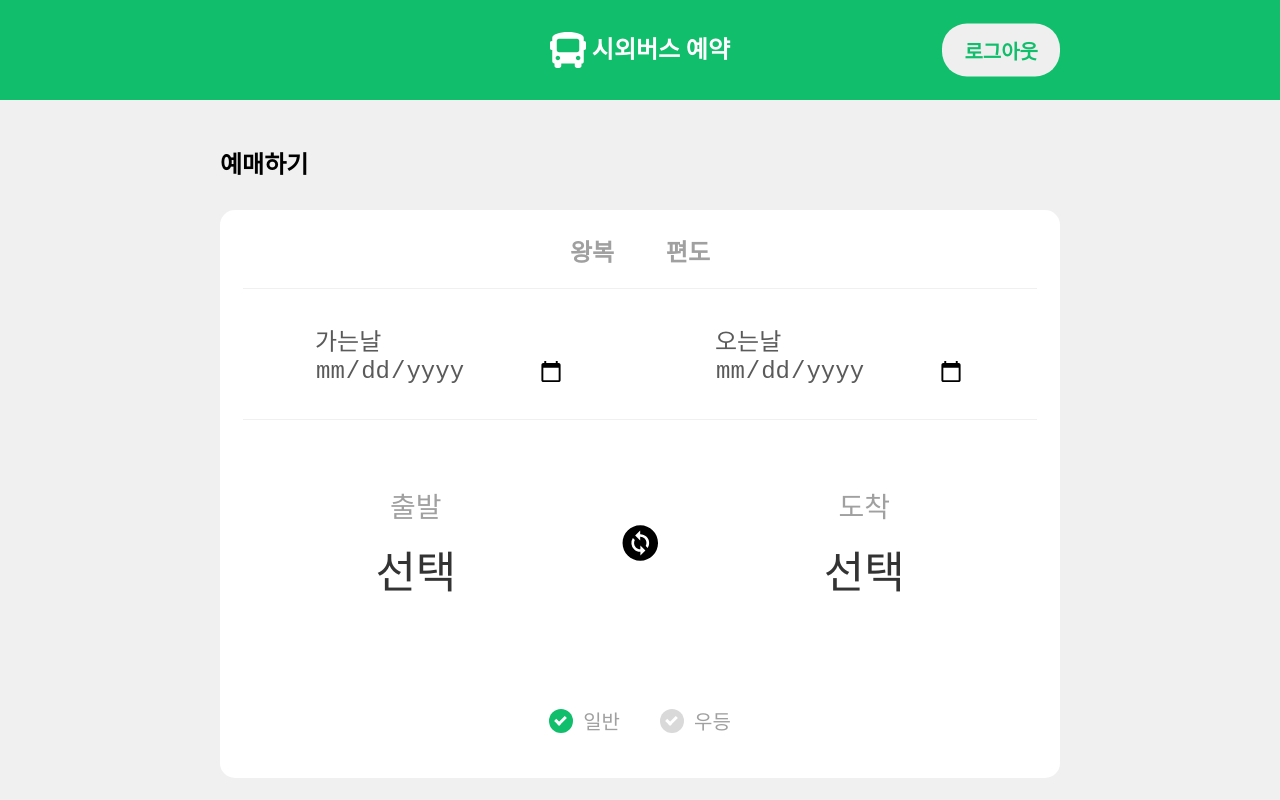
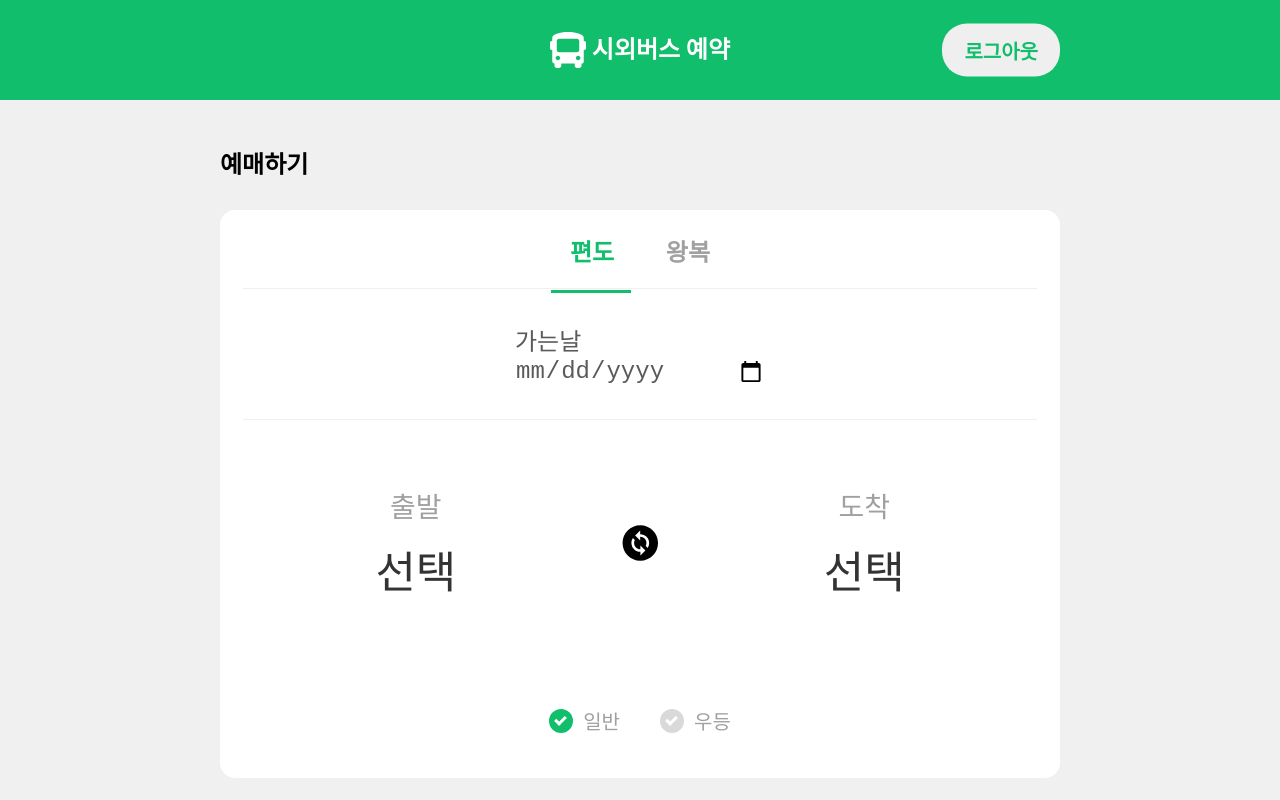
Before and after one commit to Anjiwoong/React-Bus-Reservation, a React (Create React App) app: page / in a window 1280 px wide. Shown: the top 800 px of the page. Built offline with nearby package versions, Linux system fonts and the light colour scheme; sample sign-in values are in the browser's storage.

Commit message:
체크버튼, 날짜 데이터 redux slice저장까지

```diff
--- a/src/components/UI/Button.js
+++ b/src/components/UI/Button.js
@@ -1,7 +1,7 @@
 import React from 'react';
 import styled from 'styled-components';
 
-const Button = (props) => {
+const Button = props => {
   return <ButtonWrap {...props}>{props.children}</ButtonWrap>;
 };
 
--- a/src/components/home/DateSelectors.js
+++ b/src/components/home/DateSelectors.js
@@ -1,20 +1,37 @@
+import { useDispatch, useSelector } from 'react-redux';
 import styled from 'styled-components';
+import { ticketActions } from '../../store/ticket-slice';
 
 const DateSelectors = () => {
+  const oneway = useSelector(state => state.ticket.oneway);
+  const today = new Date().toISOString().slice(0, 10);
+  const dispatch = useDispatch();
+
+  const changeStartDateHandler = e =>
+    dispatch(ticketActions.setStartDate(e.target.value));
+
+  const changeArrivalDateHandler = e =>
+    dispatch(ticketActions.setArrivalDate(e.target.value));
+
   return (
     <Wrapper>
       <DateInput
-        type='date'
-        data-placeholder='가는날'
+        type="date"
+        data-placeholder="가는날"
         required
-        aria-required='true'
+        aria-required="true"
+        min={today}
+        onChange={changeStartDateHandler}
       />
-      <DateInput
-        type='date'
-        data-placeholder='오는날'
-        required
-        aria-required='true'
-      />
+      {!oneway && (
+        <DateInput
+          type="date"
+          data-placeholder="오는날"
+          required
+          aria-required="true"
+          onChange={changeArrivalDateHandler}
+        />
+      )}
     </Wrapper>
   );
 };
--- a/src/components/home/TicketButtons.js
+++ b/src/components/home/TicketButtons.js
@@ -1,12 +1,26 @@
-import styled from 'styled-components';
+import { useDispatch, useSelector } from 'react-redux';
+import { ticketActions } from '../../store/ticket-slice';
+
+import styled, { css } from 'styled-components';
 import Button from '../UI/Button';
 
 const TicketButtons = () => {
+  const dispatch = useDispatch();
+  const oneway = useSelector(state => state.ticket.oneway);
+
+  const oneWayHandler = () => dispatch(ticketActions.changeWay('oneway'));
+
+  const roundTripHandler = () => dispatch(ticketActions.changeWay('roundTrip'));
+
   return (
     <Wrapper>
       <div>
-        <TicketButton>왕복</TicketButton>
-        <TicketButton>편도</TicketButton>
+        <TicketButton toggle={oneway} onClick={oneWayHandler}>
+          편도
+        </TicketButton>
+        <TicketButton toggle={!oneway} onClick={roundTripHandler}>
+          왕복
+        </TicketButton>
       </div>
     </Wrapper>
   );
@@ -29,8 +43,24 @@ const TicketButton = styled(Button)`
   background: ${({ theme }) => theme.color.white};
   font-size: ${({ theme }) => theme.size.text};
   font-weight: bold;
-  color: ${({ theme }) => theme.color.gray2};
+  color: ${props =>
+    props.toggle ? props.theme.color.primaryColor : props.theme.color.gray2};
   cursor: pointer;
+  position: relative;
+  ${props =>
+    props.toggle &&
+    css`
+      &::after {
+        content: '';
+        width: 80px;
+        height: 3px;
+        background: ${({ theme }) => theme.color.primaryColor};
+        position: absolute;
+        bottom: -70%;
+        left: -50%;
+        transform: translateX(3px);
+      }
+    `}
 `;
 
 export default TicketButtons;
--- a/src/index.js
+++ b/src/index.js
@@ -6,13 +6,17 @@ import { ThemeProvider } from 'styled-components';
 import theme from './style/theme';
 import GlobalStyle from './style/global';
 import { AuthContextProvider } from './store/auth-context';
+import { Provider } from 'react-redux';
+import store from './store';
 
 const root = ReactDOM.createRoot(document.getElementById('root'));
 root.render(
   <ThemeProvider theme={theme}>
     <AuthContextProvider>
       <BrowserRouter>
-        <App />
+        <Provider store={store}>
+          <App />
+        </Provider>
         <GlobalStyle />
       </BrowserRouter>
     </AuthContextProvider>
--- /dev/null
+++ b/src/store/index.js
@@ -0,0 +1,10 @@
+import { configureStore } from '@reduxjs/toolkit';
+import ticketSlice from './ticket-slice';
+
+const store = configureStore({
+  reducer: {
+    ticket: ticketSlice.reducer,
+  },
+});
+
+export default store;
--- /dev/null
+++ b/src/store/ticket-slice.js
@@ -0,0 +1,33 @@
+import { createSlice } from '@reduxjs/toolkit';
+
+const initialState = {
+  oneway: true,
+  date: {
+    start: '',
+    arrival: '',
+  },
+  location: {
+    start: '',
+    arrival: '',
+  },
+  premium: false,
+};
+
+const ticketSlice = createSlice({
+  name: 'ticket',
+  initialState,
+  reducers: {
+    changeWay(state, action) {
+      state.oneway = action.payload === 'oneway';
+    },
+    setStartDate(state, action) {
+      state.date.start = action.payload;
+    },
+    setArrivalDate(state, action) {
+      state.date.arrival = action.payload;
+    },
+  },
+});
+
+export const ticketActions = ticketSlice.actions;
+export default ticketSlice;
```
